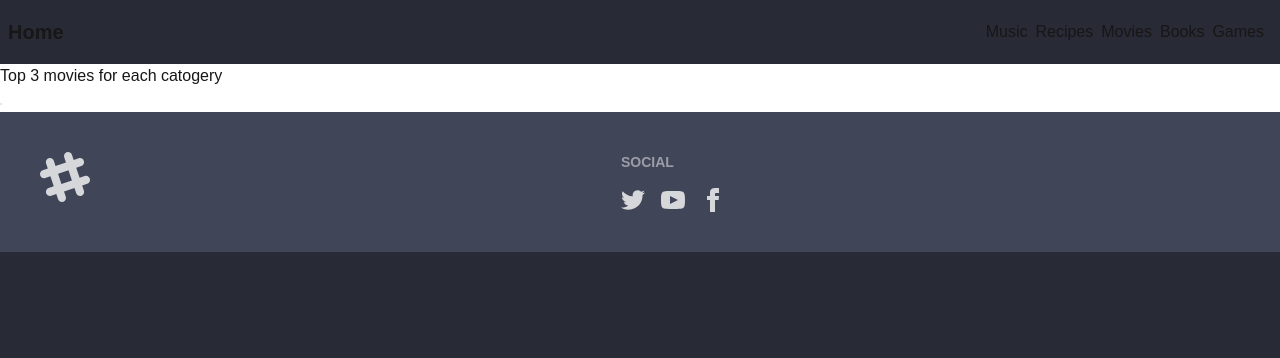
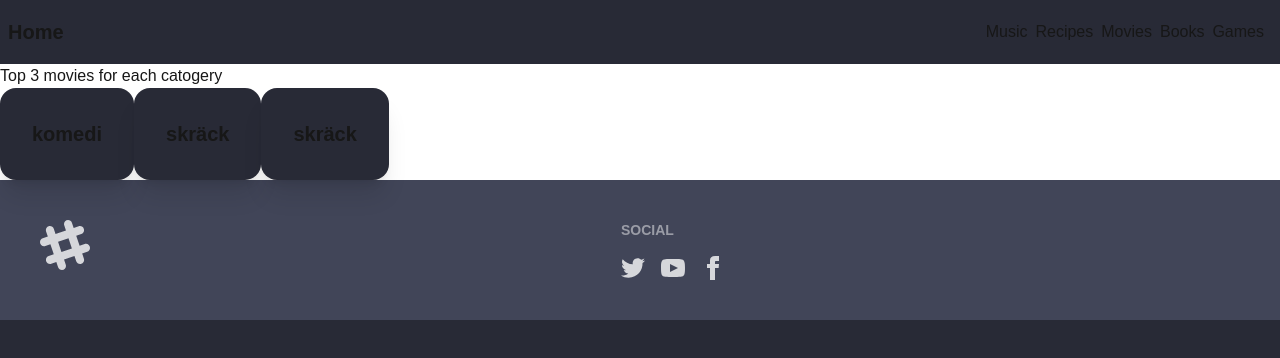
Before and after one commit to SofiaSyntax/ai-site-group-task, a Next.js app: page /fabricio in a window 1280 px wide. Shown: the top 358 px of the page. Built offline with nearby package versions, Linux system fonts and the light colour scheme; no server answers.

Commit message:
card update

```diff
--- a/pages/fabricio.js
+++ b/pages/fabricio.js
@@ -19,9 +19,7 @@ export default function Movies() {
     <div>
       <h2>Top 3 movies for each catogery</h2>
       <button>
-        <Card>
-          <p>{answer}</p>
-        </Card>
+        <Card></Card>
       </button>
     </div>
   );
--- a/styles/Card.jsx
+++ b/styles/Card.jsx
@@ -1,10 +1,23 @@
-export default function Card({ href, imgAlt, imgSrc, children }) {
+export default function Card() {
   return (
-    <div className="w-80 border border-black ">
-      <a href={href}>
-        <img src={imgSrc} alt={imgAlt} />
-      </a>
-      <div>{children}</div>
+    <div className=" flex gap-10">
+      <div className="card bg-base-100 w-96 shadow-xl">
+        <div className="card-body">
+          <h2 className="card-title">komedi</h2>
+        </div>
+      </div>
+
+      <div className="card bg-base-100 w-96 shadow-xl">
+        <div className="card-body">
+          <h2 className="card-title">skräck</h2>
+        </div>
+      </div>
+
+      <div className="card bg-base-100 w-96 shadow-xl">
+        <div className="card-body">
+          <h2 className="card-title">skräck</h2>
+        </div>
+      </div>
     </div>
   );
 }
```
